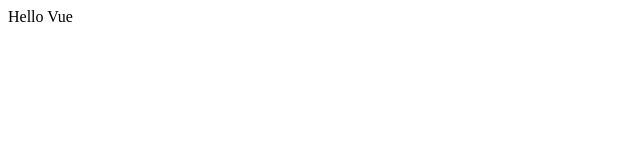
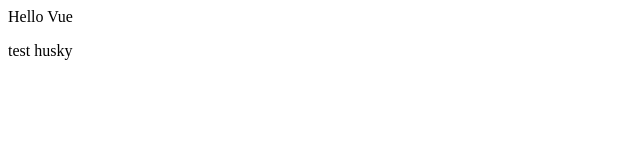
Before and after one commit to vvkkfwq/webpack-project-template, a Vue app: page / in a window 1280 px wide. Shown: the top 160 px of the page, without its empty margins (0-640 px from the left). Built offline with nearby package versions, Linux system fonts and the light colour scheme.

Commit message:
test: husky

```diff
--- a/src/views/HomeView.vue
+++ b/src/views/HomeView.vue
@@ -1,5 +1,8 @@
 <template>
-  <div>Hello Vue</div>
+  <div>
+    Hello Vue
+    <p>test husky</p>
+  </div>
 </template>
 <script>
 export default {
--- a/webpack.config.js
+++ b/webpack.config.js
@@ -11,6 +11,7 @@
 // 压缩css
 const OptimizeCssAssetsPlugin = require('optimize-css-assets-webpack-plugin');
 // 内置压缩js插件
+// eslint-disable-next-line import/no-extraneous-dependencies
 const TerserPlugin = require('terser-webpack-plugin');
 // vue加载器
 const { VueLoaderPlugin } = require('vue-loader');
```
Also changed, not shown: package.json (+4 -3 lines), .stylelintrc.js, 1 other file (tests, documents, lock files or other folders).
